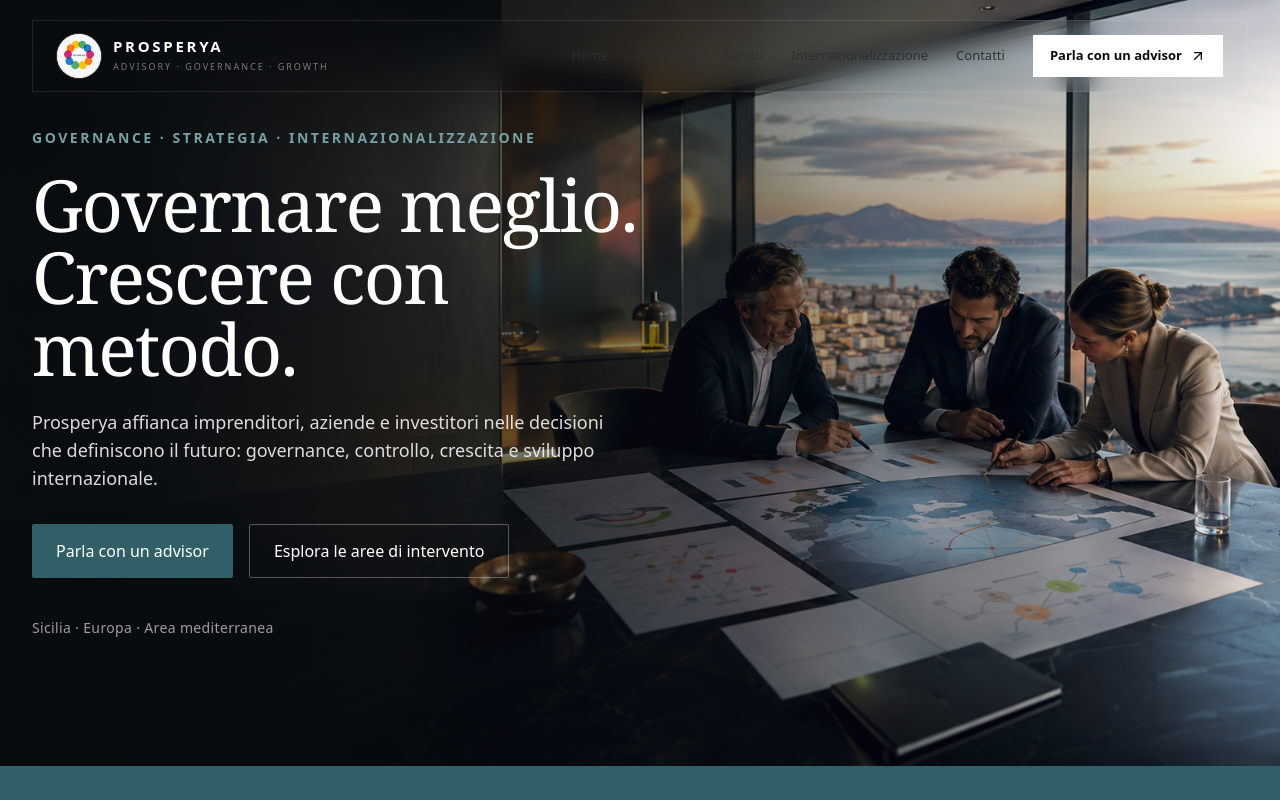
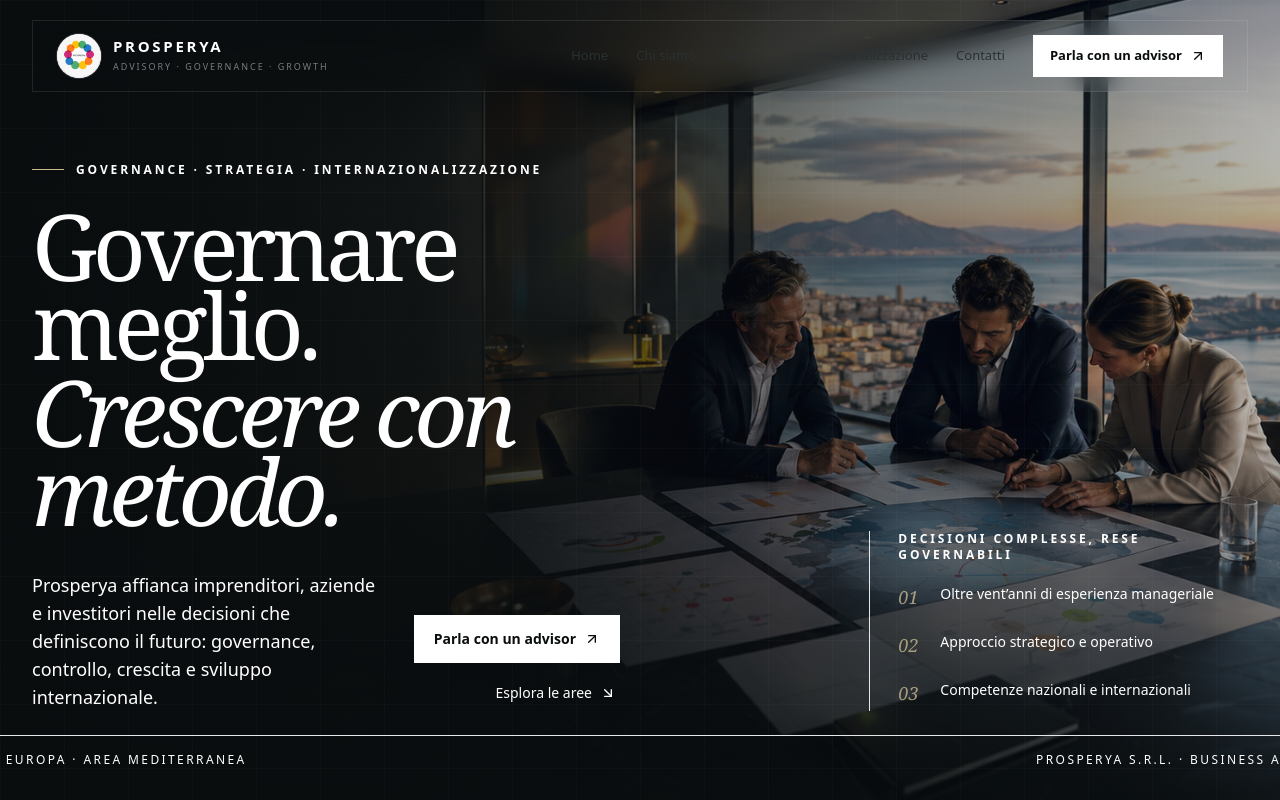
Before and after one commit to gaetanomeli95-lab/Prosperya-site, a Next.js app: page / in a window 1280 px wide. Shown: the top 800 px of the page. Built offline with nearby package versions, Linux system fonts and the light colour scheme.

Commit message:
design: transform homepage hero into premium editorial experience

```diff
--- a/src/components/Hero.tsx
+++ b/src/components/Hero.tsx
@@ -3,87 +3,97 @@
 import Image from 'next/image';
 import Link from 'next/link';
 import { motion } from 'framer-motion';
+import { ArrowDownRight, ArrowUpRight } from 'lucide-react';
 import { home } from '@/data/content';
 
 export function Hero() {
   return (
-    <section
-      className="relative min-h-[85svh] max-h-[100svh] w-full overflow-hidden bg-night"
-      aria-label="Hero"
-    >
-      <div className="absolute inset-0 z-0">
+    <section className="relative min-h-[100svh] w-full overflow-hidden bg-night text-white" aria-label="Hero">
+      <div className="absolute inset-0">
         <Image
           src="/images/hero1.png"
           alt="Professionisti di Prosperya in una boardroom panoramica"
           fill
-          className="object-cover object-[60%_40%] lg:object-[70%_30%]"
+          className="object-cover object-[64%_42%] lg:object-[68%_38%] scale-[1.015]"
           priority
           sizes="100vw"
         />
-        <div className="absolute inset-0 bg-gradient-to-r from-night/95 via-night/80 to-transparent lg:from-night/90 lg:via-night/50 lg:to-transparent" />
-        <div className="absolute inset-0 bg-night/30 lg:hidden" />
+        <div className="absolute inset-0 bg-[linear-gradient(90deg,rgba(9,13,14,.97)_0%,rgba(9,13,14,.88)_34%,rgba(9,13,14,.48)_58%,rgba(9,13,14,.18)_100%)]" />
+        <div className="absolute inset-0 bg-[linear-gradient(180deg,rgba(9,13,14,.16)_0%,rgba(9,13,14,.05)_54%,rgba(9,13,14,.78)_100%)]" />
+        <div className="absolute inset-0 prosperya-grid opacity-60" />
       </div>
 
-      <div className="relative z-10 max-w-7xl mx-auto px-5 sm:px-6 lg:px-8 min-h-[85svh] max-h-[100svh] flex flex-col justify-center py-24 lg:py-32">
-        <div className="max-w-2xl">
-          <motion.p
-            initial={{ opacity: 0, y: 12 }}
+      <div className="relative z-10 max-w-[1480px] mx-auto px-5 sm:px-6 lg:px-8 min-h-[100svh] flex flex-col justify-end lg:justify-center pt-32 pb-10 lg:pb-14">
+        <div className="grid lg:grid-cols-12 gap-8 lg:gap-10 items-end">
+          <div className="lg:col-span-7 xl:col-span-6">
+            <motion.div
+              initial={{ opacity: 0, y: 14 }}
               animate={{ opacity: 1, y: 0 }}
-            transition={{ duration: 0.6, delay: 0.1 }}
-            className="text-xs sm:text-sm font-semibold tracking-[0.18em] text-mediterranean-light mb-5"
+              transition={{ duration: 0.65 }}
+              className="flex items-center gap-3 mb-7"
             >
-            {home.hero.eyebrow}
-          </motion.p>
+              <span className="w-8 h-px bg-sand" />
+              <p className="eyebrow text-white/64">{home.hero.eyebrow}</p>
+            </motion.div>
 
             <motion.h1
-            initial={{ opacity: 0, y: 18 }}
+              initial={{ opacity: 0, y: 22 }}
               animate={{ opacity: 1, y: 0 }}
-            transition={{ duration: 0.7, delay: 0.2 }}
-            className="text-4xl sm:text-5xl lg:text-6xl xl:text-7xl font-heading font-medium text-white leading-[1.1] mb-6"
+              transition={{ duration: 0.8, delay: 0.08 }}
+              className="max-w-[940px] text-[clamp(3.3rem,7.2vw,7.7rem)] font-heading font-medium tracking-tighter2 leading-[0.86] text-white"
             >
-            {home.hero.h1.map((line, i) => (
-              <span key={i} className="block">{line}</span>
-            ))}
+              Governare meglio.
+              <span className="block mt-2 text-white/72 italic">Crescere con metodo.</span>
             </motion.h1>
 
-          <motion.p
-            initial={{ opacity: 0, y: 18 }}
+            <motion.div
+              initial={{ opacity: 0, y: 20 }}
               animate={{ opacity: 1, y: 0 }}
-            transition={{ duration: 0.7, delay: 0.35 }}
-            className="text-base sm:text-lg text-white/85 leading-relaxed max-w-xl mb-8"
+              transition={{ duration: 0.75, delay: 0.22 }}
+              className="mt-8 lg:mt-10 grid sm:grid-cols-[minmax(0,1fr)_auto] gap-7 sm:items-end"
             >
+              <p className="max-w-xl text-[15px] sm:text-[17px] lg:text-lg leading-relaxed text-white/72">
                 {home.hero.description}
-          </motion.p>
+              </p>
+              <div className="flex sm:flex-col gap-3 sm:items-end">
+                <Link href="/contatti/" className="group inline-flex items-center gap-2 bg-white px-5 py-3.5 text-sm font-semibold text-night hover:bg-sand transition-colors">
+                  {home.hero.ctaPrimary}
+                  <ArrowUpRight className="w-4 h-4 transition-transform group-hover:translate-x-0.5 group-hover:-translate-y-0.5" />
+                </Link>
+                <Link href="/servizi/" className="inline-flex items-center gap-2 px-1 py-2 text-sm font-medium text-white/72 hover:text-white transition-colors">
+                  Esplora le aree <ArrowDownRight className="w-4 h-4" />
+                </Link>
+              </div>
+            </motion.div>
+          </div>
+
+          <motion.aside
+            initial={{ opacity: 0, x: 24 }}
+            animate={{ opacity: 1, x: 0 }}
+            transition={{ duration: 0.75, delay: 0.35 }}
+            className="hidden lg:block lg:col-span-5 xl:col-span-4 xl:col-start-9 border-l border-white/18 pl-7 pb-1"
+          >
+            <p className="eyebrow text-white/38 mb-5">Decisioni complesse, rese governabili</p>
+            <div className="space-y-5">
+              {home.positioning.slice(0, 3).map((item, i) => (
+                <div key={item} className="grid grid-cols-[30px_1fr] gap-3 items-start">
+                  <span className="font-heading italic text-lg text-sand/80">0{i + 1}</span>
+                  <p className="text-sm leading-relaxed text-white/72">{item}</p>
+                </div>
+              ))}
+            </div>
+          </motion.aside>
+        </div>
 
         <motion.div
-            initial={{ opacity: 0, y: 18 }}
-            animate={{ opacity: 1, y: 0 }}
-            transition={{ duration: 0.7, delay: 0.5 }}
-            className="flex flex-col sm:flex-row gap-4 mb-10"
-          >
-            <Link
-              href="/contatti/"
-              className="inline-flex items-center justify-center rounded-sm bg-mediterranean px-6 py-3.5 text-base font-medium text-white hover:bg-mediterranean-light transition-colors focus:outline-none focus:ring-2 focus:ring-logo-yellow focus:ring-offset-2 focus:ring-offset-night"
-            >
-              {home.hero.ctaPrimary}
-            </Link>
-            <Link
-              href="/servizi/"
-              className="inline-flex items-center justify-center rounded-sm border border-white/30 px-6 py-3.5 text-base font-medium text-white hover:bg-white/10 transition-colors focus:outline-none focus:ring-2 focus:ring-white/50"
-            >
-              {home.hero.ctaSecondary}
-            </Link>
-          </motion.div>
-
-          <motion.p
           initial={{ opacity: 0 }}
           animate={{ opacity: 1 }}
-            transition={{ duration: 0.7, delay: 0.7 }}
-            className="text-sm text-white/60 tracking-wide"
+          transition={{ duration: 0.8, delay: 0.7 }}
+          className="mt-10 lg:absolute lg:bottom-8 lg:left-8 lg:right-8 xl:left-[calc((100vw-1480px)/2+2rem)] xl:right-[calc((100vw-1480px)/2+2rem)] flex items-center justify-between border-t border-white/14 pt-4 text-[10px] sm:text-xs uppercase tracking-[0.2em] text-white/42"
         >
-            {home.hero.location}
-          </motion.p>
-        </div>
+          <span>{home.hero.location}</span>
+          <span className="hidden sm:inline">Prosperya S.R.L. · Business Advisory</span>
+        </motion.div>
       </div>
     </section>
   );
```
Lines whose indentation alone changed are shown as unchanged.
